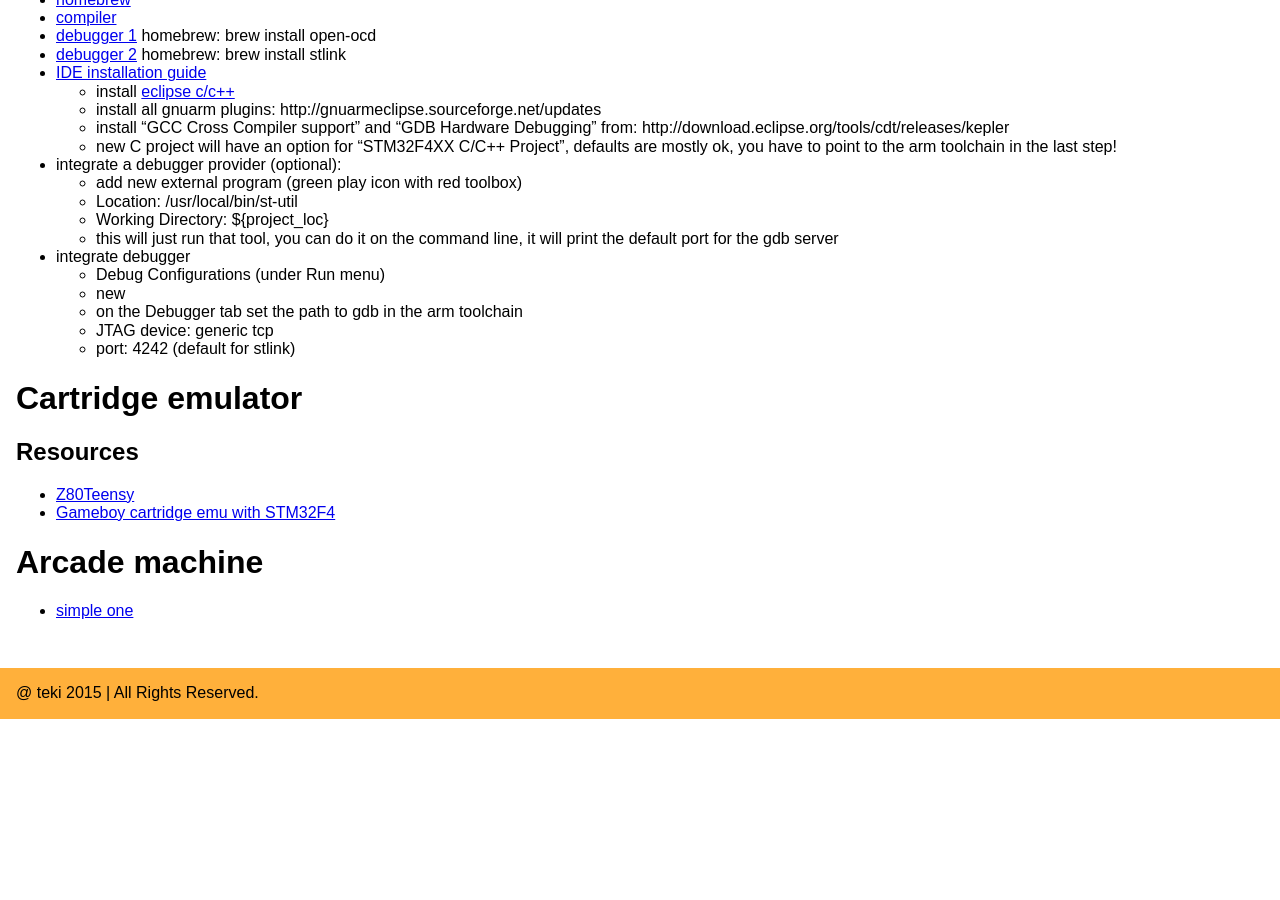
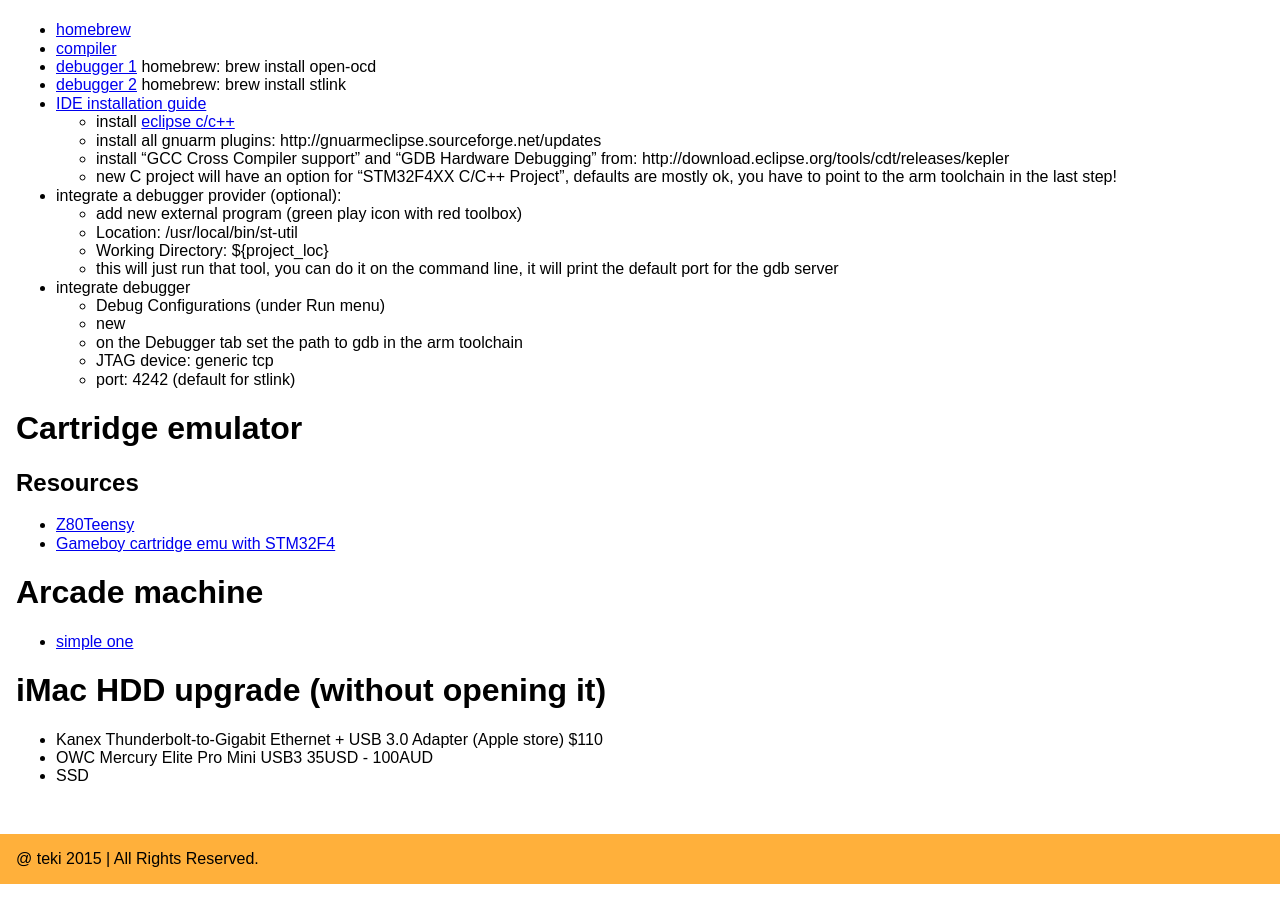
Before and after one commit to teki/teki.github.io, a Jekyll site: the page built from diy.md, in a window 1280 px wide and 900 px high, scrolled down 1245 px. Built offline with Jekyll 4.4.1, drawn with Linux system fonts in a browser that asks for light colours; nearby versions of some CDN libraries; some web fonts are replaced; before the commit the page ends 1980 px from its top, so only the background shows below that; some of the changed text lies outside the part shown.

Commit message:
add imac

```diff
--- a/diy.md
+++ b/diy.md
@@ -47,7 +47,7 @@ layout: default
 - [ZX Spectrum Beta Disk](http://en.wikipedia.org/wiki/Beta_Disk_Interface)
 - [ZX Spectrum divIde](http://baze.au.com/divide/)
 
-## STM32F4 OSX toolchain
+# STM32F4 OSX toolchain
 
 - [homebrew](http://brew.sh)
 - [compiler](https://launchpad.net/gcc-arm-embedded/)
@@ -80,3 +80,9 @@ layout: default
 # Arcade machine
 
 - [simple one](http://www.instructables.com/id/A-Super-Easy-Arcade-Machine-from-1-Sheet-of-Plywoo/?ALLSTEPS)
+
+# iMac HDD upgrade (without opening it)
+
+- Kanex Thunderbolt-to-Gigabit Ethernet + USB 3.0 Adapter (Apple store) $110
+- OWC Mercury Elite Pro Mini USB3 35USD - 100AUD
+- SSD
```
